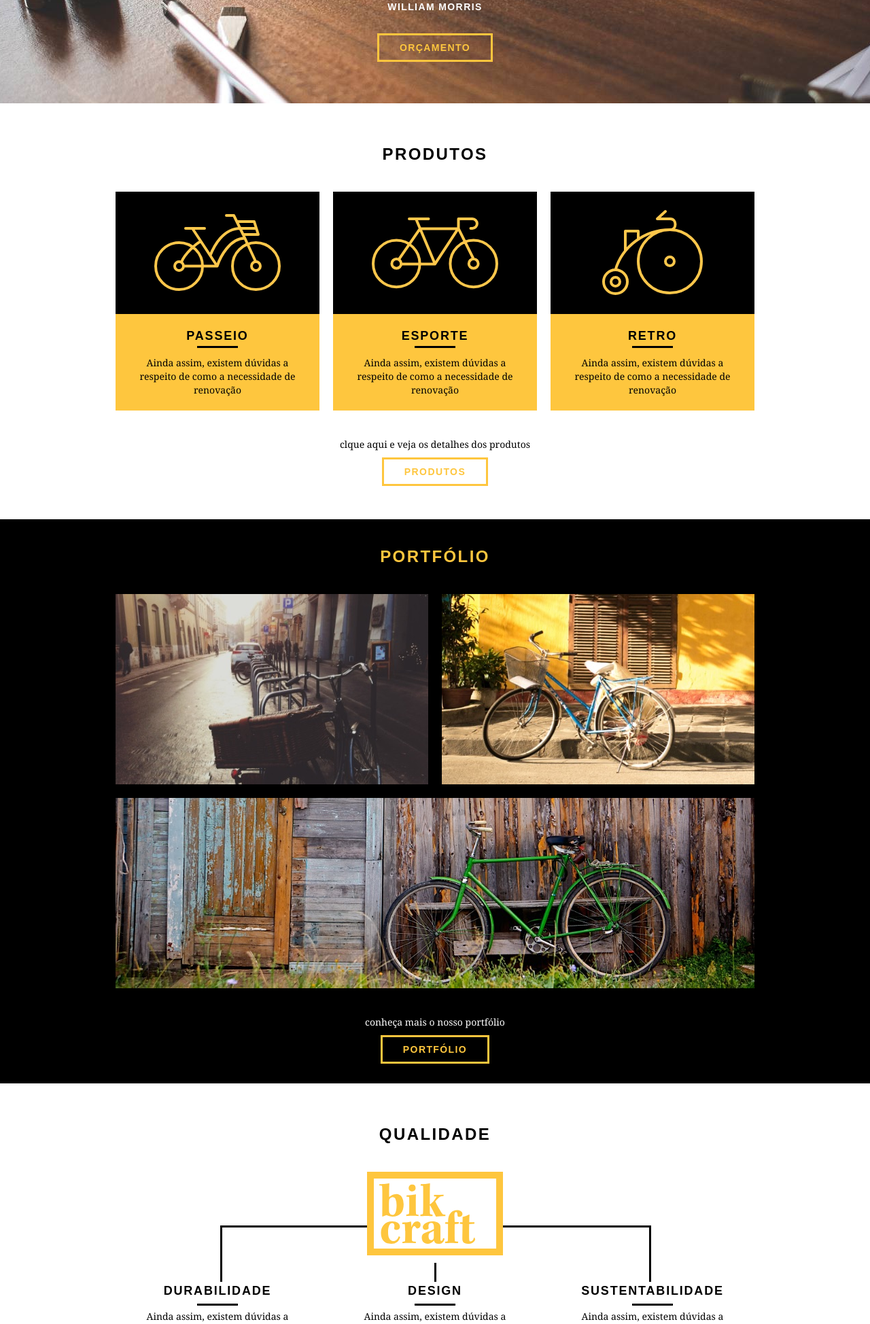
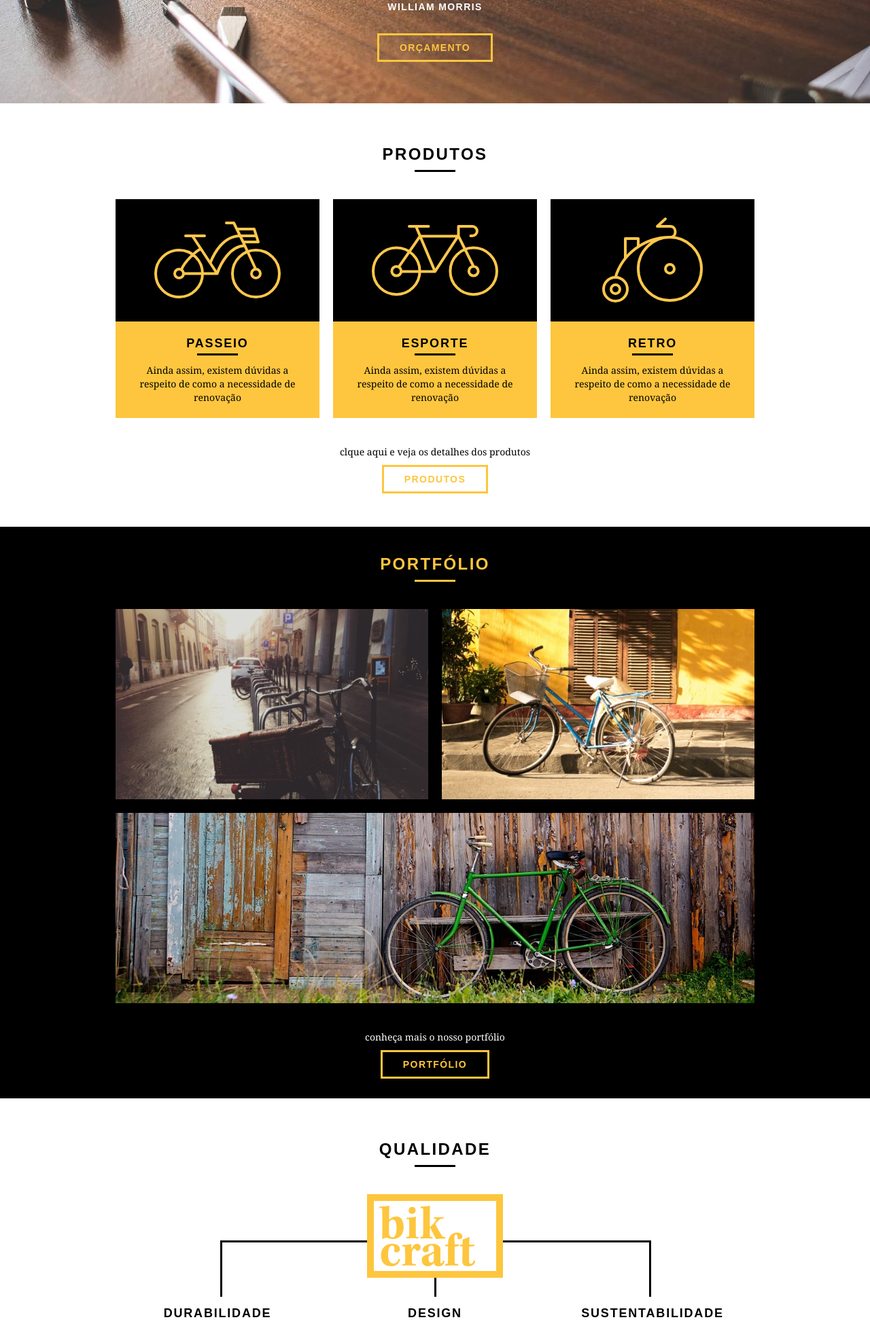
Before and after one commit to joaogalhardi/Bickcraft, a PHP site: page / in a window 1280 px wide. Shown: the part 320-2268 px from the top of the page at 68% size. Run offline with PHP 8.4, Linux system fonts and the light colour scheme.

Commit message:
Atualização do arquivo style.css

```diff
--- a/css/style.css
+++ b/css/style.css
@@ -47,7 +47,7 @@ p {
 	margin-bottom: 40px;
 }
 
-.subtitulo-interno::after {
+.subtitulo::after {
 	content: "";
 	display: block;
 	width: 60px;
```
